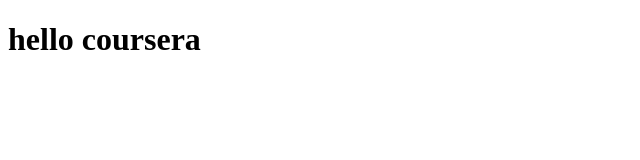
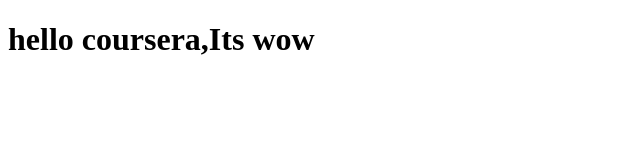
Before and after one commit to DinithiJayasuriya/coursera-test, a plain HTML site: page site/index.html in a window 1280 px wide. Shown: the whole page, without its empty margins (0-640 px from the left). Drawn offline with Linux system fonts and the light colour scheme.

Commit message:
Small addition to our page.

```diff
--- a/site/index.html
+++ b/site/index.html
@@ -4,6 +4,6 @@
 	<title>Hello</title>
 </head>
 <body>
-<h1>hello coursera</h1>
+<h1>hello coursera,Its wow</h1>
 </body>
 </html>
```
